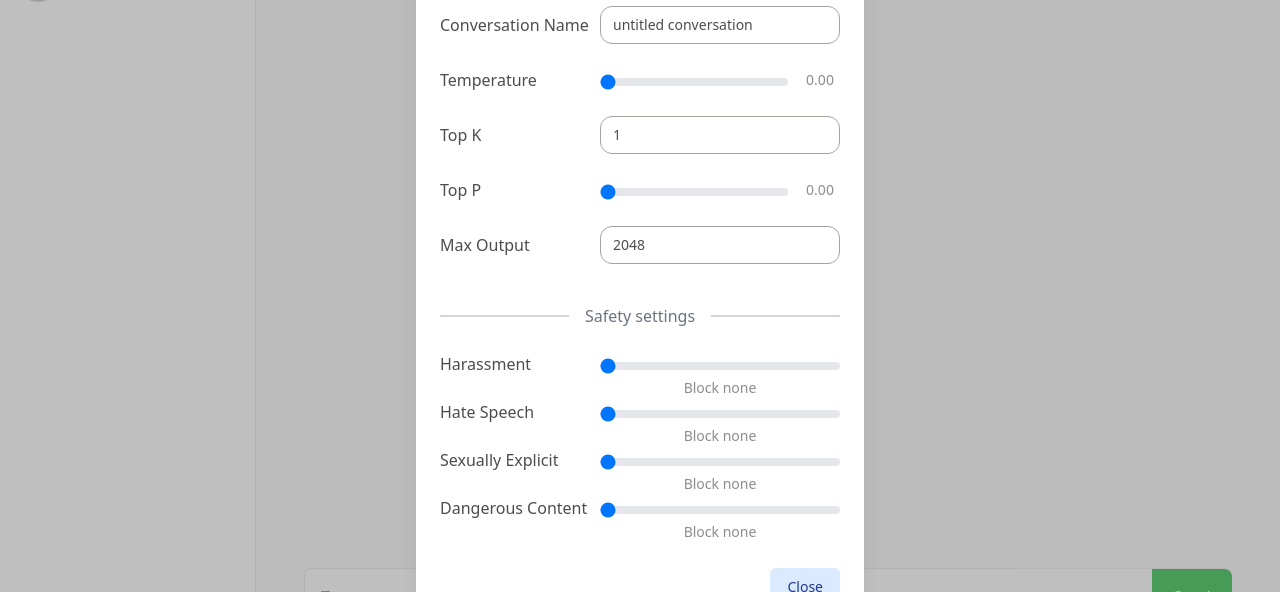
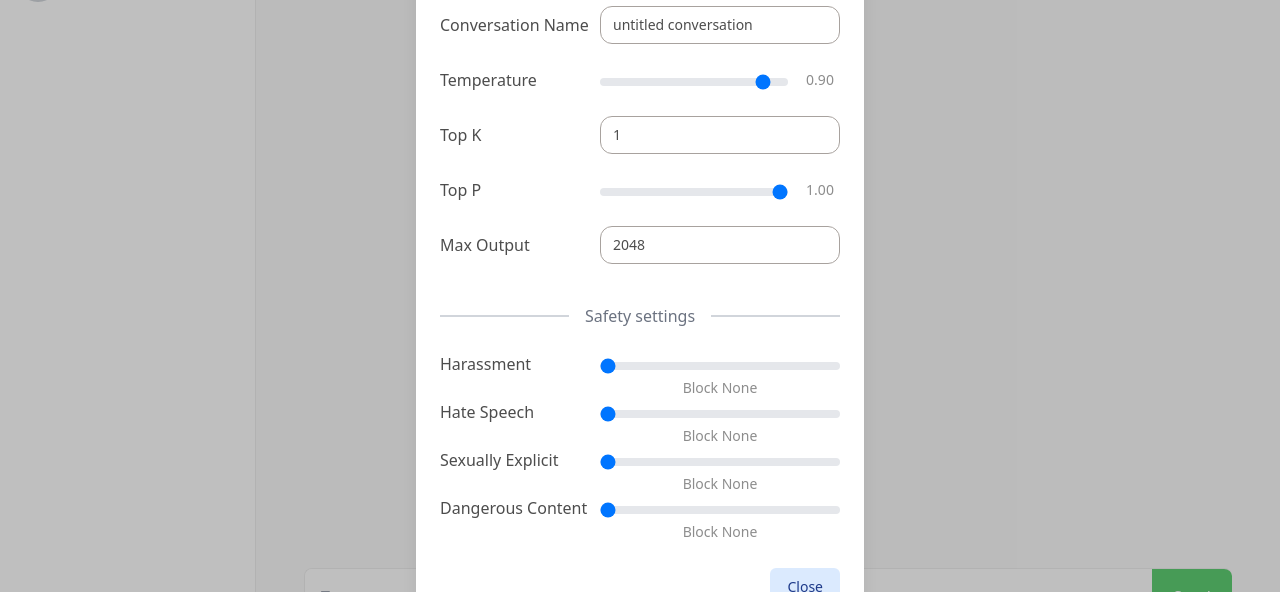
Before and after one commit to loo-y/GeminiChatUp, a Next.js app: page / in a window 1280 px wide. Both pictures are taken after a click on the element 1250 px from the left and 31 px from the top of the page. Shown: the part 134-726 px from the top of the page. Built offline with nearby package versions, Linux system fonts and the light colour scheme.

Commit message:
feat: safety settings update

```diff
--- a/app/components/Popup.tsx
+++ b/app/components/Popup.tsx
@@ -27,7 +27,7 @@ export default function Popup({ children, trigger, title }: IPopupProps) {
             <div onClick={openPopup}>{trigger}</div>
 
             <Transition appear show={isOpen} as={Fragment}>
-                <Dialog as="div" className="relative z-10" onClose={keepOpen}>
+                <Dialog as="div" className="relative z-10" onClose={closePopup}>
                     <Transition.Child
                         as={Fragment}
                         enter="ease-out duration-300"
--- a/app/components/RangeInput.tsx
+++ b/app/components/RangeInput.tsx
@@ -12,12 +12,22 @@ interface IRangeInputProps {
     valueShowRight?: boolean
     changeCallback: (value: number) => void
 }
-export default function RangeInput({ id, defaultValue, step, min, max, labelList, valueShowRight }: IRangeInputProps) {
+export default function RangeInput({
+    id,
+    defaultValue,
+    step,
+    min,
+    max,
+    labelList,
+    valueShowRight,
+    changeCallback,
+}: IRangeInputProps) {
     const [value, setValue] = useState(defaultValue)
 
     const handleChange = (event: ChangeEvent<HTMLInputElement>) => {
         const newValue = parseFloat(event.target.value)
         setValue(newValue)
+        changeCallback(newValue)
     }
 
     const fiexdValue = step > 0 && String(step).includes('.') ? String(step).split('.')[1].length : 0
--- a/app/modules/Conversation/chatbox.tsx
+++ b/app/modules/Conversation/chatbox.tsx
@@ -14,6 +14,7 @@ import { formatDate } from '@/app/shared/utils'
 import Popup from '@/app/components/Popup'
 import RangeInput from '@/app/components/RangeInput'
 import SeparateLineWithText from '@/app/components/SeparateLineWithText'
+import { HarmBlockThreshold, HarmCategory } from '@google/generative-ai'
 
 const ChatBox = () => {
     const dispatch = useAppDispatch()
@@ -238,19 +239,44 @@ const ChatInput = ({ conversation }: { conversation: IConversation }) => {
     )
 }
 
+const HarmBlockThresholdLabelMap = [
+    {
+        label: `Block None`,
+        value: HarmBlockThreshold.BLOCK_NONE,
+    },
+    {
+        label: `Block Few`,
+        value: HarmBlockThreshold.BLOCK_ONLY_HIGH,
+    },
+    {
+        label: `Block Some`,
+        value: HarmBlockThreshold.BLOCK_MEDIUM_AND_ABOVE,
+    },
+    {
+        label: `Block Most`,
+        value: HarmBlockThreshold.BLOCK_LOW_AND_ABOVE,
+    },
+]
+
+const HarmBlockThresholdLabel = _.map(HarmBlockThresholdLabelMap, 'label')
+
 interface IConversationSettingProps {
     conversation: IConversation
 }
 const ConversationSetting = ({ conversation }: IConversationSettingProps) => {
     const dispatch = useAppDispatch()
-
-    const { conversationName, conversationId } = conversation || {}
-
-    const [value, setValue] = useState(0)
-
-    const handleRangeChange = (newValue: number) => {
-        setValue(newValue)
-    }
+    const {
+        conversationName,
+        conversationId,
+        temperature,
+        topK,
+        topP,
+        maxOutputTokens,
+        harassment,
+        hateSpeech,
+        sexuallyExplicit,
+        dangerousContent,
+    } = conversation || {}
 
     const handleChangeConversationName = (event: ChangeEvent<HTMLInputElement>) => {
         const newValue = event?.currentTarget?.value
@@ -264,6 +290,69 @@ const ConversationSetting = ({ conversation }: IConversationSettingProps) => {
         }
     }
 
+    const handleChangeTemperature = (newTemperature: number) => {
+        if (newTemperature >= 0 && newTemperature <= 1) {
+            dispatch(
+                updateConversationInfo({
+                    conversationId,
+                    temperature: newTemperature,
+                })
+            )
+        }
+    }
+
+    const handleChangeTopK = (event: ChangeEvent<HTMLInputElement>) => {
+        const newTopK = Number(event?.currentTarget?.value) || 0
+        if (newTopK >= 1) {
+            dispatch(
+                updateConversationInfo({
+                    conversationId,
+                    topK: newTopK,
+                })
+            )
+        }
+    }
+
+    const handleChangeTopP = (newTopP: number) => {
+        if (newTopP >= 0 && newTopP <= 1) {
+            dispatch(
+                updateConversationInfo({
+                    conversationId,
+                    topP: newTopP,
+                })
+            )
+        }
+    }
+
+    const handleChangeMaxOutputTokens = (event: ChangeEvent<HTMLInputElement>) => {
+        const newMaxOutputTokens = Number(event?.currentTarget?.value) || 0
+        // https://ai.google.dev/models/gemini Pro: 2048, Pro Vision: 4096
+        if (newMaxOutputTokens >= 1 && newMaxOutputTokens <= 2048) {
+            dispatch(
+                updateConversationInfo({
+                    conversationId,
+                    maxOutputTokens: newMaxOutputTokens,
+                })
+            )
+        }
+    }
+
+    const handleChangeSafety = (
+        num: number,
+        safetyType: 'harassment' | 'hateSpeech' | 'sexuallyExplicit' | 'dangerousContent'
+    ) => {
+        if (HarmBlockThresholdLabelMap[num]) {
+            let safetyInfo: Pick<IConversation, 'harassment' | 'hateSpeech' | 'sexuallyExplicit' | 'dangerousContent'> =
+                {}
+            safetyInfo[safetyType] = HarmBlockThresholdLabelMap[num].value
+            dispatch(
+                updateConversationInfo({
+                    conversationId,
+                    ...safetyInfo,
+                })
+            )
+        }
+    }
     return (
         <Popup
             trigger={
@@ -299,10 +388,10 @@ const ConversationSetting = ({ conversation }: IConversationSettingProps) => {
                                 min={0}
                                 max={1}
                                 step={0.01}
-                                defaultValue={value}
+                                defaultValue={temperature == undefined ? 1 : temperature}
                                 valueShowRight={true}
                                 changeCallback={value => {
-                                    handleRangeChange(value)
+                                    handleChangeTemperature(value)
                                 }}
                             />
                         </div>
@@ -315,8 +404,10 @@ const ConversationSetting = ({ conversation }: IConversationSettingProps) => {
                             <input
                                 className="w-full text-left text-sm focus:outline-none active:outline-none text-textBlackColor"
                                 type="number"
-                                defaultValue={1}
+                                defaultValue={topK}
                                 step={1}
+                                min={1}
+                                onChange={handleChangeTopK}
                             />
                         </div>
                     </div>
@@ -330,10 +421,10 @@ const ConversationSetting = ({ conversation }: IConversationSettingProps) => {
                                 min={0}
                                 max={1}
                                 step={0.01}
-                                defaultValue={value}
+                                defaultValue={topP || 1}
                                 valueShowRight={true}
                                 changeCallback={value => {
-                                    handleRangeChange(value)
+                                    handleChangeTopP(value)
                                 }}
                             />
                         </div>
@@ -346,8 +437,10 @@ const ConversationSetting = ({ conversation }: IConversationSettingProps) => {
                             <input
                                 className="w-full text-left text-sm focus:outline-none active:outline-none text-textBlackColor"
                                 type="number"
-                                defaultValue={2048}
+                                defaultValue={maxOutputTokens || 2048}
                                 step={1}
+                                min={1}
+                                onChange={handleChangeMaxOutputTokens}
                             />
                         </div>
                     </div>
@@ -364,11 +457,11 @@ const ConversationSetting = ({ conversation }: IConversationSettingProps) => {
                                 min={0}
                                 max={3}
                                 step={1}
-                                defaultValue={value}
+                                defaultValue={_.findIndex(HarmBlockThresholdLabelMap, { value: harassment }) || 0}
                                 changeCallback={value => {
-                                    handleRangeChange(value)
+                                    handleChangeSafety(value, 'harassment')
                                 }}
-                                labelList={[`Block none`, 'Block low', `Block medium`, 'Block high']}
+                                labelList={HarmBlockThresholdLabel}
                             />
                         </div>
                     </div>
@@ -382,11 +475,11 @@ const ConversationSetting = ({ conversation }: IConversationSettingProps) => {
                                 min={0}
                                 max={3}
                                 step={1}
-                                defaultValue={value}
+                                defaultValue={_.findIndex(HarmBlockThresholdLabelMap, { value: hateSpeech }) || 0}
                                 changeCallback={value => {
-                                    handleRangeChange(value)
+                                    handleChangeSafety(value, 'hateSpeech')
                                 }}
-                                labelList={[`Block none`, 'Block low', `Block medium`, 'Block high']}
+                                labelList={HarmBlockThresholdLabel}
                             />
                         </div>
                     </div>
@@ -400,11 +493,11 @@ const ConversationSetting = ({ conversation }: IConversationSettingProps) => {
                                 min={0}
                                 max={3}
                                 step={1}
-                                defaultValue={value}
+                                defaultValue={_.findIndex(HarmBlockThresholdLabelMap, { value: sexuallyExplicit }) || 0}
                                 changeCallback={value => {
-                                    handleRangeChange(value)
+                                    handleChangeSafety(value, 'sexuallyExplicit')
                                 }}
-                                labelList={[`Block none`, 'Block low', `Block medium`, 'Block high']}
+                                labelList={HarmBlockThresholdLabel}
                             />
                         </div>
                     </div>
@@ -418,11 +511,11 @@ const ConversationSetting = ({ conversation }: IConversationSettingProps) => {
                                 min={0}
                                 max={3}
                                 step={1}
-                                defaultValue={value}
+                                defaultValue={_.findIndex(HarmBlockThresholdLabelMap, { value: dangerousContent }) || 0}
                                 changeCallback={value => {
-                                    handleRangeChange(value)
+                                    handleChangeSafety(value, 'dangerousContent')
                                 }}
-                                labelList={[`Block none`, 'Block low', `Block medium`, 'Block high']}
+                                labelList={HarmBlockThresholdLabel}
                             />
                         </div>
                     </div>
```
